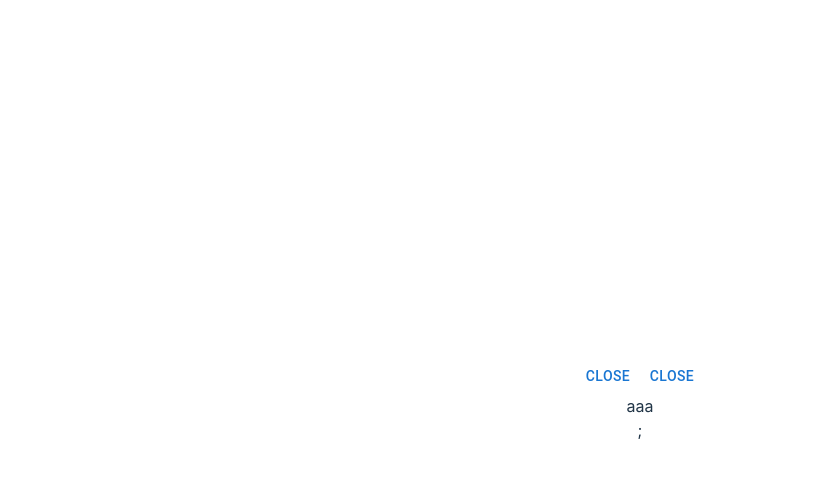
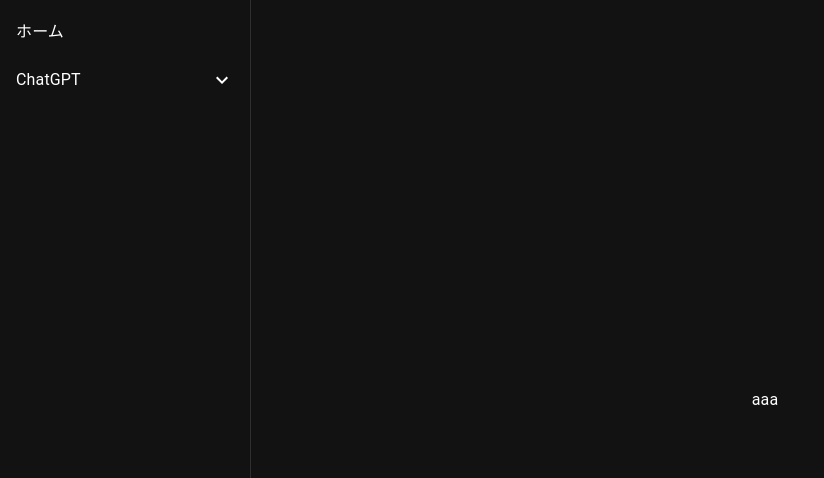
Before and after one commit to yuu0252/study-manage-app-client, a React app: page / in a window 1280 px wide. Shown: the top 478 px of the page, without its empty margins (0-824 px from the left). Built offline with nearby package versions, Linux system fonts and the light colour scheme; the HTML template or start-up script is replaced by a standard one.

Commit message:
created Sidebar

```diff
--- a/src/App.tsx
+++ b/src/App.tsx
@@ -1,11 +1,27 @@
+import { ThemeProvider } from '@emotion/react';
 import './App.css';
 import { Router } from './Router';
+import { CssBaseline, createTheme, useMediaQuery } from '@mui/material';
+import { useMemo } from 'react';
 
 function App() {
+  const preferDarkMode = useMediaQuery('(prefers-colors-schema: dark)');
+
+  const theme = useMemo(
+    () =>
+      createTheme({
+        palette: {
+          mode: preferDarkMode ? 'dark' : 'dark',
+        },
+      }),
+    [preferDarkMode]
+  );
+
   return (
-    <>
+    <ThemeProvider theme={theme}>
+      <CssBaseline />
       <Router />
-    </>
+    </ThemeProvider>
   );
 }
 
--- a/src/Router.tsx
+++ b/src/Router.tsx
@@ -8,6 +8,7 @@ export const Router = () => {
       <Routes>
         <Route path="/" element={<AppLayout />}>
           <Route path="/" element={<Home />} />
+          <Route path="/chatgpt" element={<Home />} />
         </Route>
       </Routes>
     </BrowserRouter>
--- a/src/components/Sidebar.tsx
+++ b/src/components/Sidebar.tsx
@@ -1,31 +1,40 @@
+import { ExpandLess, ExpandMore, StarBorder } from '@mui/icons-material';
 import {
-  Box,
-  Button,
+  Collapse,
   Drawer,
   List,
-  ListItem,
   ListItemButton,
+  ListItemIcon,
   ListItemText,
 } from '@mui/material';
 import { useState } from 'react';
 
 export const Sidebar = () => {
-  const [isOpen, setIsOpen] = useState(false);
+  const [open, setOpen] = useState(false);
+
   return (
     <>
-      <Button onClick={() => setIsOpen(!isOpen)}>Close</Button>
-      <Drawer open={isOpen} onClose={() => setIsOpen(false)}>
-        <Box sx={{ width: '100px' }}>
-          <nav>
-            <List>
-              <ListItem disablePadding>
-                <ListItemButton href="/chatgpt">
-                  <ListItemText primary="ChatGPT" />
-                </ListItemButton>
-              </ListItem>
+      <Drawer variant="permanent" open={true}>
+        <List sx={{ width: '250px' }}>
+          <ListItemButton href="/">
+            <ListItemText primary="ホーム" />
+          </ListItemButton>
+
+          <ListItemButton onClick={() => setOpen(!open)}>
+            <ListItemText primary="ChatGPT" />
+            {open ? <ExpandLess /> : <ExpandMore />}
+          </ListItemButton>
+          <Collapse in={open} timeout="auto" unmountOnExit>
+            <List component="div">
+              <ListItemButton sx={{ pl: 4 }}>
+                <ListItemIcon>
+                  <StarBorder />
+                </ListItemIcon>
+                <ListItemText primary="Starred" />
+              </ListItemButton>
             </List>
-          </nav>
-        </Box>
+          </Collapse>
+        </List>
       </Drawer>
     </>
   );
--- a/src/components/layouts/AppLayout.tsx
+++ b/src/components/layouts/AppLayout.tsx
@@ -1,11 +1,24 @@
 import { Outlet } from 'react-router-dom';
 import { Sidebar } from '../Sidebar';
+import { SidebarProvider } from '../../contexts/sidebar';
+import { Box } from '@mui/material';
 
 export const AppLayout = () => {
   return (
-    <>
-      <Sidebar />
-      <Outlet />
-    </>
+    <SidebarProvider>
+      <div>
+        <Box sx={{ width: '100%' }}>
+          <Sidebar />
+          <Box
+            sx={{
+              flexGrow: 1,
+              marginLeft: '250px',
+            }}
+          >
+            <Outlet />
+          </Box>
+        </Box>
+      </div>
+    </SidebarProvider>
   );
 };
--- /dev/null
+++ b/src/contexts/sidebar/index.tsx
@@ -0,0 +1,26 @@
+import { createContext, useState } from 'react';
+
+const SidebarContext = createContext({
+  isOpen: false,
+  toggleOpen: () => {},
+});
+
+interface Props {
+  children: JSX.Element | JSX.Element[];
+}
+
+const SidebarProvider = ({ children }: Props) => {
+  const [isOpen, setIsOpen] = useState(false);
+
+  const toggleOpen = () => {
+    setIsOpen(isOpen);
+  };
+
+  return (
+    <SidebarContext.Provider value={{ isOpen, toggleOpen }}>
+      {children}
+    </SidebarContext.Provider>
+  );
+};
+
+export { SidebarContext, SidebarProvider };
--- a/src/pages/Home.tsx
+++ b/src/pages/Home.tsx
@@ -1,10 +1,5 @@
-import { Sidebar } from '../components/Sidebar';
+import { Box } from '@mui/material';
 
 export const Home = () => {
-  return (
-    <>
-      <Sidebar />
-      <section>aaa</section>;
-    </>
-  );
+  return <Box sx={{ height: '100%', display: 'flex' }}>aaa</Box>;
 };
```
